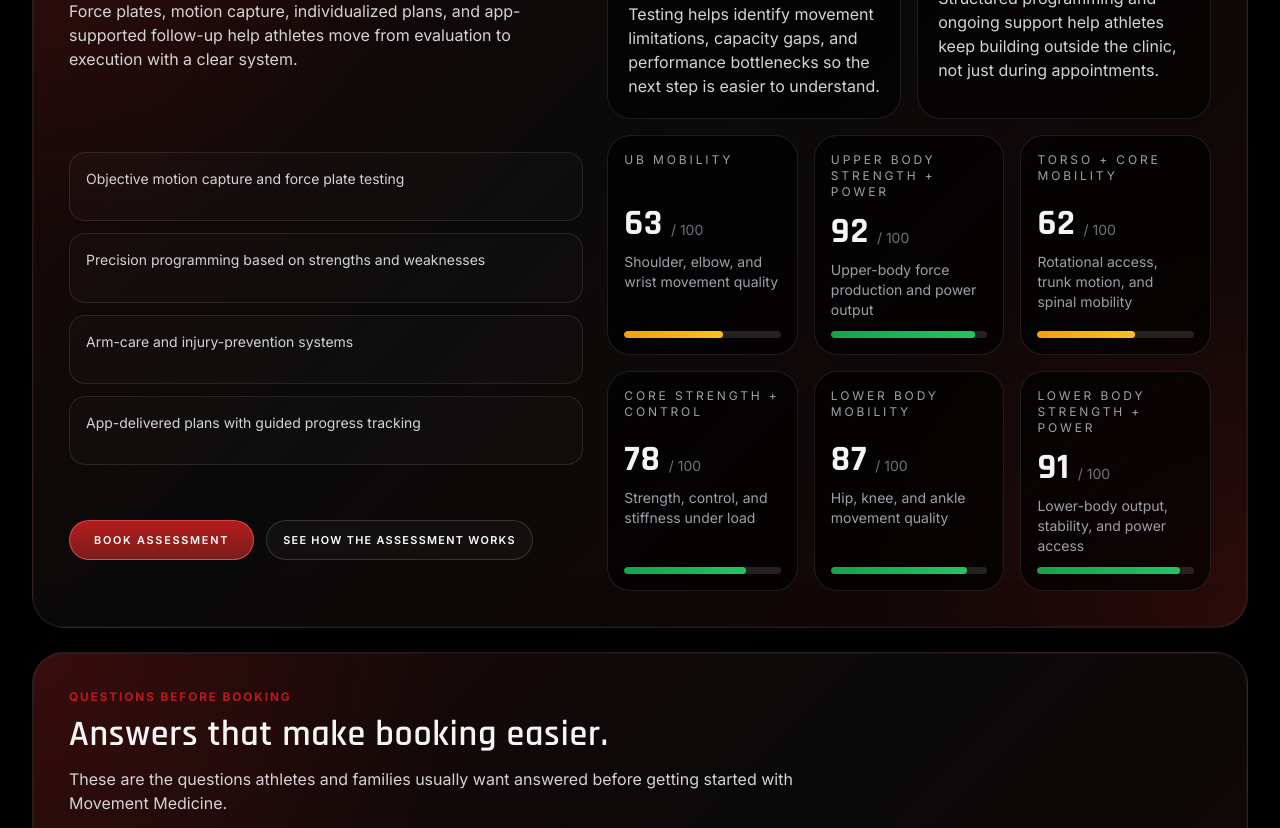
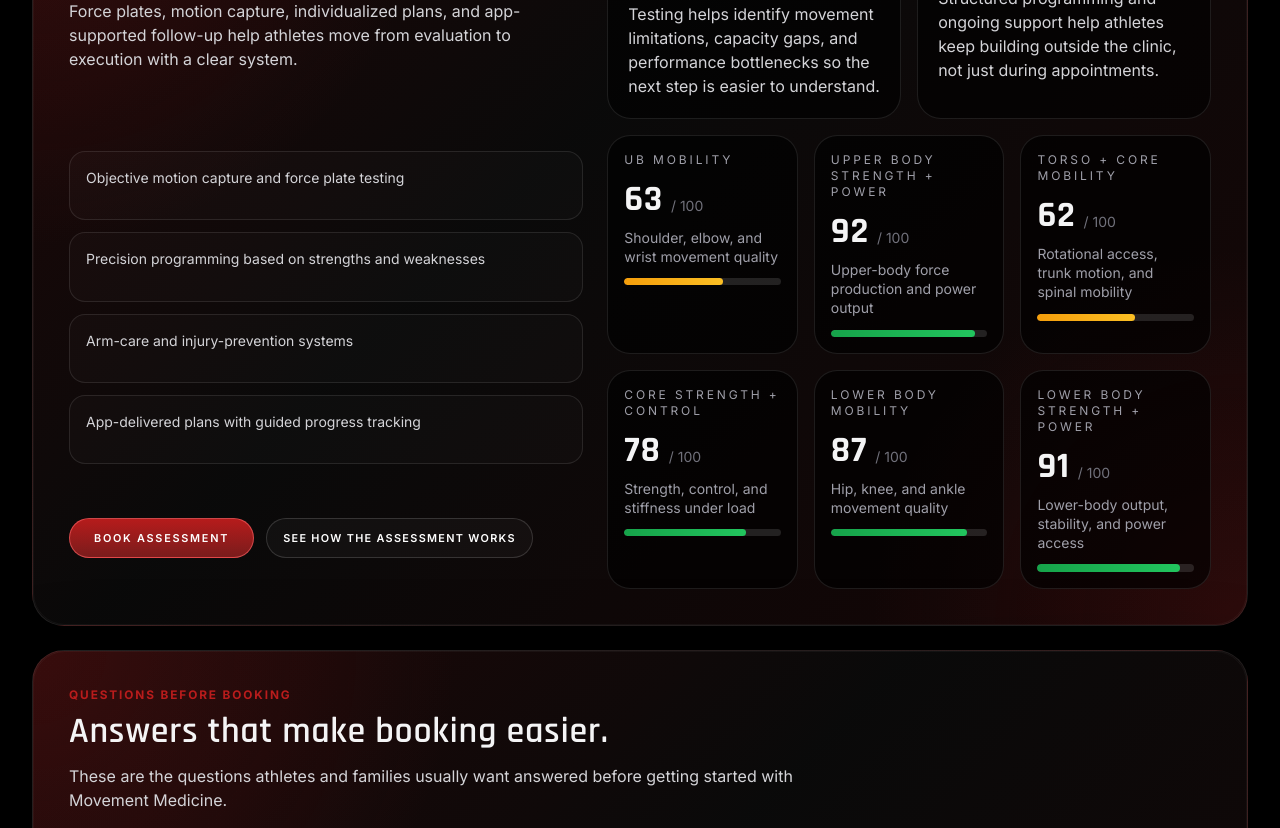
Before and after one commit to ericnicholsmmpt/mmpt-website-crm, a Next.js app: page / in a window 1280 px wide. Shown: the part 2740-3568 px from the top of the page. Built offline with nearby package versions, Linux system fonts and the light colour scheme; no server answers.

Commit message:
Tighten performance metric card spacing

```diff
--- a/components/marketing/PerformanceBoard.tsx
+++ b/components/marketing/PerformanceBoard.tsx
@@ -84,17 +84,17 @@ export default function PerformanceBoard() {
             {focusAreas.map((area) => (
               <article
                 key={area.title}
-                className="flex min-h-[13.75rem] flex-col rounded-[1.45rem] border border-white/10 bg-black/65 p-4"
+                className="flex flex-col rounded-[1.45rem] border border-white/10 bg-black/65 p-4"
               >
-                <p className="min-h-[2.5rem] text-xs uppercase tracking-[0.24em] text-zinc-400">
+                <p className="text-xs uppercase tracking-[0.24em] text-zinc-400">
                   {area.title}
                 </p>
                 <div className="mt-3 flex items-end gap-2">
                   <p className="text-3xl font-bold heading sm:text-4xl">{area.score}</p>
                   <p className="pb-1 text-sm text-zinc-500">/ 100</p>
                 </div>
-                <p className="mt-2 min-h-[3.5rem] text-sm text-zinc-400">{area.note}</p>
-                <div className="metric-bar mt-auto">
+                <p className="mt-2 text-sm leading-snug text-zinc-400">{area.note}</p>
+                <div className="metric-bar mt-3">
                   <div
                     className="metric-fill"
                     style={{
```
